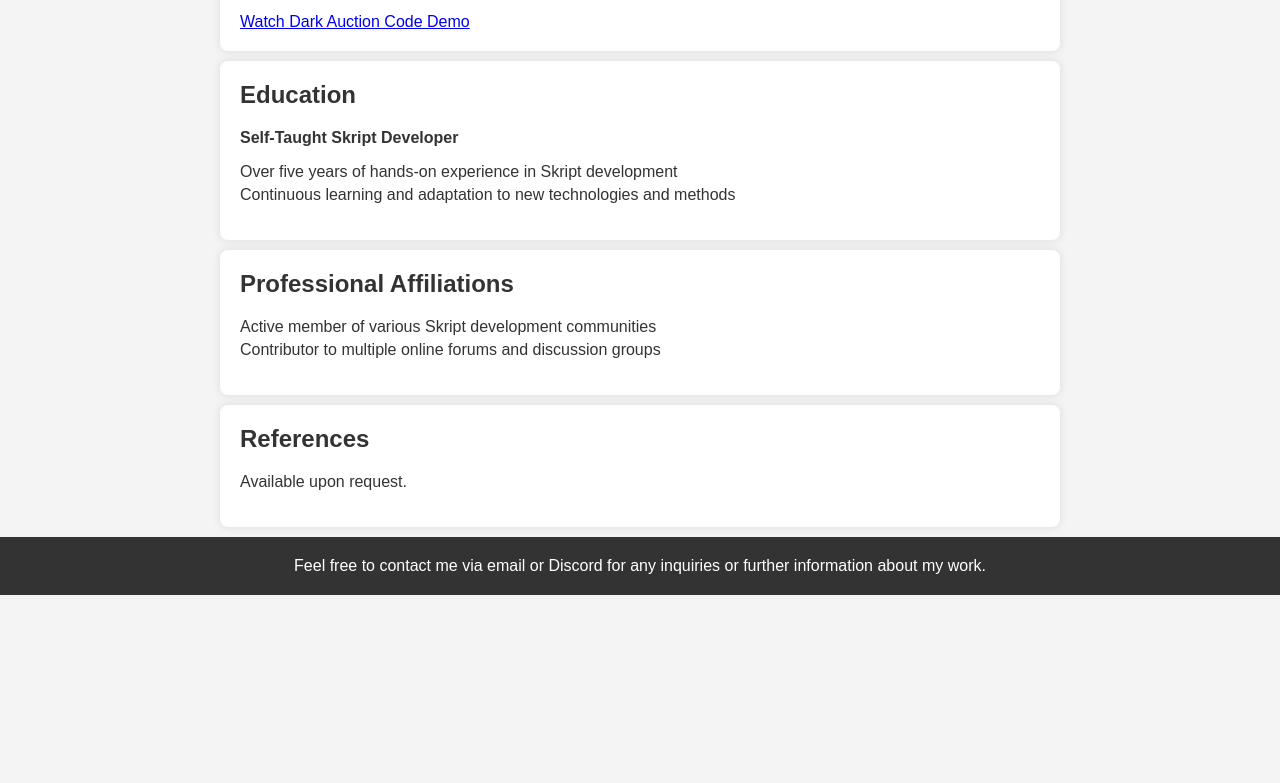
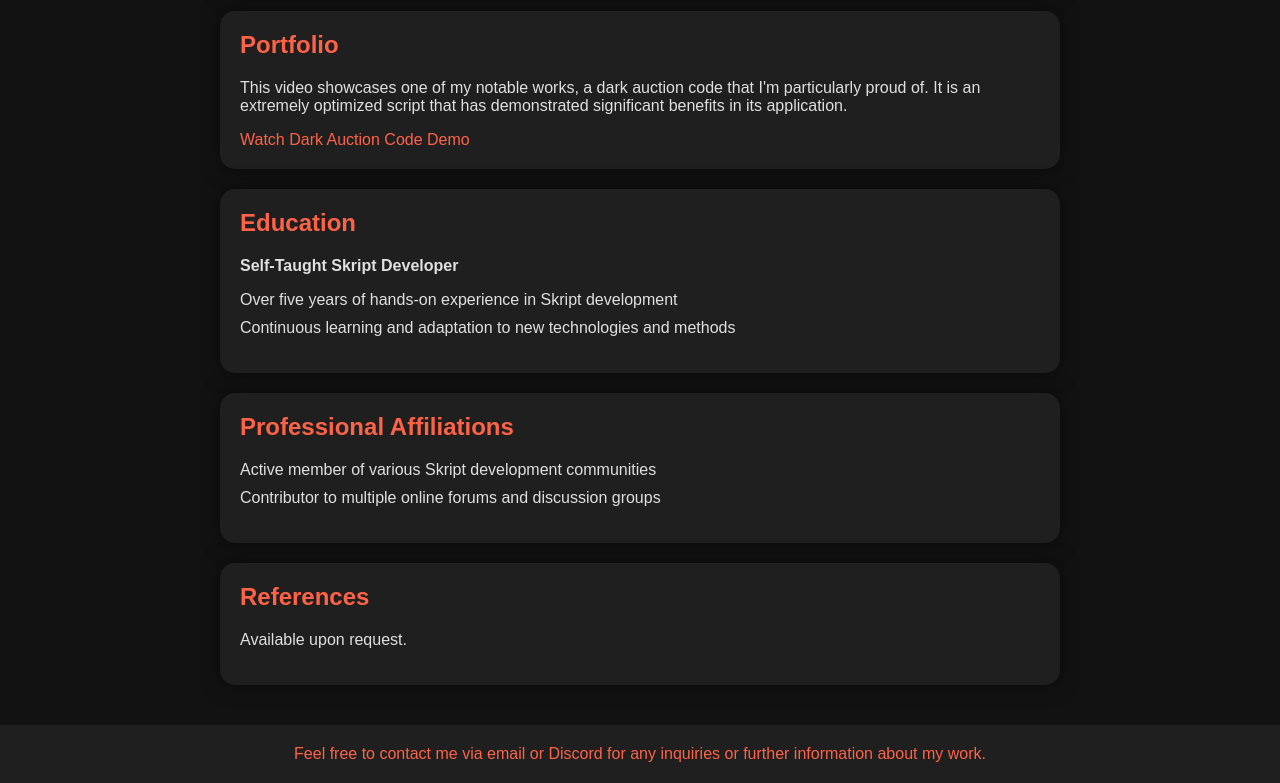
Before and after one commit to tegmis1/Fliteless, a plain HTML site: page index.html in a window 1280 px wide. Shown: the part 1211-1994 px from the top of the page. Before the commit the page ends 1806 px from the top, so only its background shows below. Drawn offline with Linux system fonts and the light colour scheme.

Commit message:
Update styles.css

```diff
--- a/styles.css
+++ b/styles.css
@@ -1,21 +1,21 @@
 body {
-    font-family: Arial, sans-serif;
+    font-family: 'Arial', sans-serif;
     margin: 0;
     padding: 0;
-    background-color: #f4f4f4;
-    color: #333;
+    background-color: #121212;
+    color: #e0e0e0;
 }
 
 header {
-    background-color: #333;
-    color: white;
+    background-color: #1f1f1f;
+    color: #ff6347;
     padding: 20px 0;
     text-align: center;
 }
 
 header h1 {
     margin: 0;
-    font-size: 2em;
+    font-size: 2.5em;
 }
 
 header p {
@@ -27,17 +27,22 @@ header a {
     text-decoration: none;
 }
 
+main {
+    padding: 20px;
+}
+
 section {
     padding: 20px;
-    margin: 10px auto;
-    background-color: white;
-    border-radius: 8px;
+    margin: 20px auto;
+    background-color: #1f1f1f;
+    border-radius: 15px;
     max-width: 800px;
-    box-shadow: 0 0 10px rgba(0, 0, 0, 0.1);
+    box-shadow: 0 0 20px rgba(0, 0, 0, 0.5);
 }
 
 section h2 {
     margin-top: 0;
+    color: #ff6347;
 }
 
 ul {
@@ -46,14 +51,23 @@ ul {
 }
 
 ul li {
-    margin: 5px 0;
+    margin: 10px 0;
+}
+
+a {
+    color: #ff6347;
+    text-decoration: none;
+}
+
+a:hover {
+    text-decoration: underline;
 }
 
 footer {
     text-align: center;
     padding: 20px;
-    background-color: #333;
-    color: white;
+    background-color: #1f1f1f;
+    color: #ff6347;
 }
 
 footer p {
```
